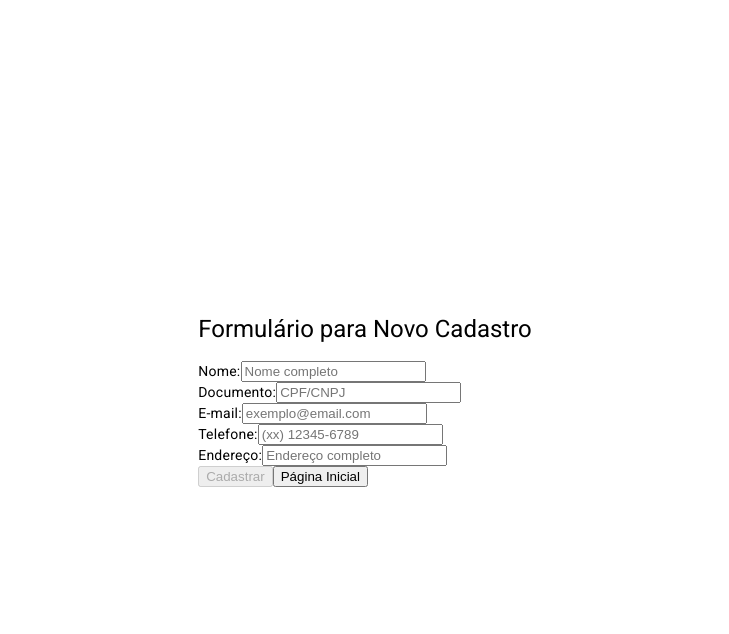
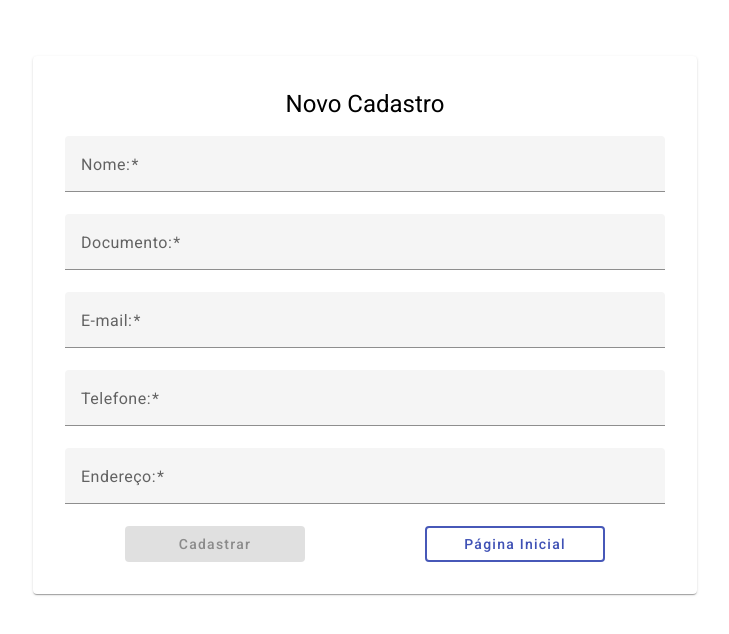
Before and after one commit to klaynmolina/ProjetoMXM, an Angular app in the folder FrontEnd/FrontEnd_CadastroPessoa_MXM/: page / in a window 1280 px wide. Both pictures are taken after a click on the button "Cadastrar". Shown: the top 634 px of the page, without its empty margins (275-1004 px from the left). Built offline with nearby package versions, Linux system fonts and the light colour scheme; no server answers.

Commit message:
Estilização das páginas e componentes do formulário

```diff
--- a/FrontEnd/FrontEnd_CadastroPessoa_MXM/src/app/Components/formulario/formulario.component.html
+++ b/FrontEnd/FrontEnd_CadastroPessoa_MXM/src/app/Components/formulario/formulario.component.html
@@ -1,29 +1,47 @@
+<mat-card>
     <h1>{{btnTitulo}}</h1>
     <form [formGroup]="formularioDados" (ngSubmit)="cadastrar()">
         <input type="hidden" formControlName="id">
 
         <div class="formulario">
-        <label for="nome">Nome:</label>
-        <input type="text" formControlName="nome" placeholder="Nome completo" required>
+            <mat-form-field>
+                <mat-label for="nome">Nome:</mat-label>
+                <input matInput type="text" formControlName="nome" placeholder="Nome completo" required>
+            </mat-form-field>
         </div>
+
         <div class="formulario">
-        <label for="nome">Documento:</label>
-        <input type="text" formControlName="documento" placeholder="CPF/CNPJ" required>
+            <mat-form-field>
+                <mat-label for="nome">Documento:</mat-label>
+                <input matInput type="text" formControlName="documento" placeholder="CPF/CNPJ" required>
+            </mat-form-field>
         </div>
+
         <div class="formulario">
-        <label for="nome">E-mail:</label>
-        <input type="text" formControlName="email" placeholder="exemplo@email.com" required>
+            <mat-form-field>
+                <mat-label for="nome">E-mail:</mat-label>
+                <input matInput type="text" formControlName="email" placeholder="exemplo@email.com" required>
+            </mat-form-field>
         </div>
+
         <div class="formulario">
-        <label for="nome">Telefone:</label>
-        <input type="text" formControlName="telefone" placeholder="(xx) 12345-6789" required>
+            <mat-form-field>
+                <mat-label for="nome">Telefone:</mat-label>
+                <input matInput type="text" formControlName="telefone" placeholder="00123456789" required>
+            </mat-form-field>
         </div>
+
         <div class="formulario">
-        <label for="nome">Endereço:</label>
-        <input type="text" formControlName="endereco" placeholder="Endereço completo" required>
+            <mat-form-field>
+                <mat-label for="nome">Endereço:</mat-label>
+                <input matInput type="text" formControlName="endereco" placeholder="Endereço completo" required>
+            </mat-form-field>
         </div>
-    <div class="btn-cadastrar">
-        <button type="submit" [disabled]="!formularioDados.valid">{{btnFuncao}}</button>
-        <button routerLink="/home">Página Inicial</button>
+
+        <div class="btns">
+            <button type="submit" [disabled]="!formularioDados.valid" mat-raised-button color="primary">{{btnFuncao}}</button>
+            <button routerLink="/home" mat-stroked-button color="primary" class="home-page-btn">Página Inicial</button>
         </div>
+
     </form>
+</mat-card>
--- a/FrontEnd/FrontEnd_CadastroPessoa_MXM/src/app/Components/formulario/formulario.component.ts
+++ b/FrontEnd/FrontEnd_CadastroPessoa_MXM/src/app/Components/formulario/formulario.component.ts
@@ -18,7 +18,7 @@ export class FormularioComponent implements OnInit {
 
   constructor() { }
   ngOnInit(): void {
-    console.log(this.dadosPessoa);
+    // console.log(this.dadosPessoa);
     this.formularioDados = new FormGroup({
       id: new FormControl(this.dadosPessoa ? this.dadosPessoa.id : 0),
       nome: new FormControl(this.dadosPessoa ? this.dadosPessoa.nome : '', [Validators.required]),
--- a/FrontEnd/FrontEnd_CadastroPessoa_MXM/src/app/Pages/atualizar/atualizar.component.ts
+++ b/FrontEnd/FrontEnd_CadastroPessoa_MXM/src/app/Pages/atualizar/atualizar.component.ts
@@ -11,7 +11,7 @@ import { FormularioComponent } from 'src/app/Components/formulario/formulario.co
 })
 export class AtualizarComponent implements OnInit {
   public btnFuncao = "Atualizar Cadastro";
-  public btnTitulo = "Formulário para Atualização de Cadastro";
+  public btnTitulo = "Atualização de Cadastro";
   pessoa!: Pessoa;
 
   constructor(private pessoaService: PessoaService, private route: ActivatedRoute, private router: Router) { }
--- a/FrontEnd/FrontEnd_CadastroPessoa_MXM/src/app/Pages/cadastro/cadastro.component.ts
+++ b/FrontEnd/FrontEnd_CadastroPessoa_MXM/src/app/Pages/cadastro/cadastro.component.ts
@@ -10,7 +10,7 @@ import { PessoaService } from 'src/app/Services/pessoa.service';
 })
 export class CadastroComponent {
   public btnFuncao = "Cadastrar";
-  public btnTitulo = "Formulário para Novo Cadastro";
+  public btnTitulo = "Novo Cadastro";
   constructor(private pessoaService: PessoaService, private router: Router) { }
   cadastrarPessoa(pessoa: Pessoa) {
     this.pessoaService.CreatePessoa(pessoa).subscribe((info) => {
--- a/FrontEnd/FrontEnd_CadastroPessoa_MXM/src/app/Pages/detalhar/detalhar.component.css
+++ b/FrontEnd/FrontEnd_CadastroPessoa_MXM/src/app/Pages/detalhar/detalhar.component.css
@@ -0,0 +1,4 @@
+mat-card {
+    margin-top: 1rem;
+    margin-bottom: 1rem;
+}
--- a/FrontEnd/FrontEnd_CadastroPessoa_MXM/src/app/Pages/detalhar/detalhar.component.html
+++ b/FrontEnd/FrontEnd_CadastroPessoa_MXM/src/app/Pages/detalhar/detalhar.component.html
@@ -1,44 +1,70 @@
+<mat-card>
     <div>
         <h1>Detalhes do Cadastro</h1>
     </div>
     <div *ngIf="pessoa">
         <form>
             <div class="formulario">
-            <label>Nome:</label>
-            <input type="text" value="{{pessoa.nome}}" disabled>
+                <mat-form-field>
+                    <mat-label>Nome:</mat-label>
+                    <input matInput type="text" value="{{pessoa.nome}}" disabled>
+                </mat-form-field>
             </div>
+
             <div class="formulario">
-            <label>Documento:</label>
-            <input type="text" value="{{pessoa.documento}}" disabled>
+                <mat-form-field>
+                    <mat-label>Documento:</mat-label>
+                    <input matInput type="text" value="{{pessoa.documento}}" disabled>
+                </mat-form-field>
             </div>
+
             <div class="formulario">
-            <label>E-mail:</label>
-            <input type="text" value="{{pessoa.email}}" disabled>
+                <mat-form-field>
+                    <mat-label>E-mail:</mat-label>
+                    <input matInput type="text" value="{{pessoa.email}}" disabled>
+                </mat-form-field>
             </div>
+
             <div class="formulario">
-            <label>Telefone:</label>
-            <input type="text" value="{{pessoa.telefone}}" disabled>
+                <mat-form-field>
+                    <mat-label>Telefone:</mat-label>
+                    <input matInput type="text" value="{{pessoa.telefone}}" disabled>
+                </mat-form-field>
             </div>
+
             <div class="formulario">
-            <label>Endereço:</label>
-            <input type="text" value="{{pessoa.endereco}}" disabled>
+                <mat-form-field>
+                    <mat-label>Endereço:</mat-label>
+                    <input matInput type="text" value="{{pessoa.endereco}}" disabled>
+                </mat-form-field>
             </div>
+
             <div class="formulario">
-            <label>Status do Cadastro:</label>
-            <input type="text" value="{{pessoa.statusCadastro == true ? 'Ativo' : 'Inativo'}}" disabled>
+                <mat-form-field>
+                    <mat-label>Status do Cadastro:</mat-label>
+                    <input matInput type="text" value="{{pessoa.statusCadastro == true ? 'Ativo' : 'Inativo'}}" disabled>
+                </mat-form-field>
             </div>
+
             <div class="formulario">
-            <label>Data de Criação:</label>
-            <input type="text" value="{{pessoa.dataCriacao}}" disabled>
+                <mat-form-field>
+                    <mat-label>Data de Criação:</mat-label>
+                    <input matInput type="text" value="{{pessoa.dataCriacao}}" disabled>
+                </mat-form-field>
             </div>
+
             <div class="formulario">
-            <label>Data de Alteração:</label>
-            <input type="text" value="{{pessoa.dataAlteracao}}" disabled>
+                <mat-form-field>
+                    <mat-label>Data de Alteração:</mat-label>
+                    <input matInput type="text" value="{{pessoa.dataAlteracao}}" disabled>
+                </mat-form-field>
             </div>
+
             <div class="btns">
-            <button (click)="desativarCadastro()">Desativar Cadastro</button>
-            <button routerLink="/atualizar/{{pessoa.id}}">Atualizar Cadastro</button>
-            <button routerLink="/home">Página Inicial</button>
+                <button (click)="desativarCadastro()" mat-raised-button color="warn">Desativar Cadastro</button>
+                <button routerLink="/atualizar/{{pessoa.id}}" mat-raised-button color="primary">Atualizar Cadastro</button>
+                <button routerLink="/home" mat-stroked-button color="primary" class="home-page-btn">Página Inicial</button>
             </div>
         </form>
     </div>
+</mat-card>
--- a/FrontEnd/FrontEnd_CadastroPessoa_MXM/src/app/Pages/home/home.component.html
+++ b/FrontEnd/FrontEnd_CadastroPessoa_MXM/src/app/Pages/home/home.component.html
@@ -1,11 +1,64 @@
-<div class="formulario">
-    <button routerLink="/cadastro">Cadastrar</button>
+<mat-card>
+    <div class="home-top">
+        <button routerLink="/cadastro" mat-raised-button color="primary">Cadastrar</button>
+        <h1>DESAFIO CADASTRO DE PESSOA</h1>
         <div class="pesquisa">
-        <label>Pesquisar:</label>
-        <input type="text" placeholder="Pesquisar" (input)="buscar($event)">
+            <mat-form-field class="pesquisar">
+                <mat-label>Pesquisar:</mat-label>
+                <input matInput type="text" (input)="buscar($event)">
+            </mat-form-field>
+
         </div>
     </div>
 
+    <table mat-table [dataSource]="pessoas" class="mat-elevation-z8">
+        <ng-container matColumnDef="Status">
+          <th mat-header-cell *matHeaderCellDef> Status </th>
+            <td mat-cell *matCellDef="let pessoa">
+                <div *ngIf="pessoa.statusCadastro == true; else inativo">
+                    <img class="status-img" src="assets/imagens/ativo.png" alt="Ativo">
+                </div>
+                <ng-template #inativo>
+                    <img class="status-img" src="assets/imagens/inativo.png" alt="Inativo">
+                </ng-template>
+            </td>
+        </ng-container>
+
+        <ng-container matColumnDef="Nome">
+          <th mat-header-cell *matHeaderCellDef> Nome </th>
+          <td mat-cell *matCellDef="let pessoa"> {{pessoa.nome}} </td>
+        </ng-container>
+
+        <ng-container matColumnDef="Documento">
+          <th mat-header-cell *matHeaderCellDef> Documento </th>
+          <td mat-cell *matCellDef="let pessoa"> {{pessoa.documento}} </td>
+        </ng-container>
+        <ng-container matColumnDef="E-mail">
+          <th mat-header-cell *matHeaderCellDef> E-mail </th>
+          <td mat-cell *matCellDef="let pessoa"> {{pessoa.email}} </td>
+        </ng-container>
+        <ng-container matColumnDef="Telefone">
+          <th mat-header-cell *matHeaderCellDef> Telefone </th>
+          <td mat-cell *matCellDef="let pessoa"> {{pessoa.telefone}} </td>
+        </ng-container>
+        <ng-container matColumnDef="Endereço">
+          <th mat-header-cell *matHeaderCellDef> Endereço </th>
+          <td mat-cell *matCellDef="let pessoa"> {{pessoa.endereco}} </td>
+        </ng-container>
+        <ng-container matColumnDef="FUNÇÕES ADMINISTRATIVAS" >
+          <th mat-header-cell *matHeaderCellDef class="funcoes-administrativas"> FUNÇÕES ADMINISTRATIVAS </th>
+            <td mat-cell *matCellDef="let pessoa">
+                <button routerLink="/atualizar/{{pessoa.id}}" mat-stroked-button color="primary" class="home-page-btn espacar-btn">Atualizar</button>
+                <button routerLink="/detalhar/{{pessoa.id}}" mat-stroked-button color="primary" class="home-page-btn espacar-btn">Detalhar</button>
+                <button mat-flat-button color="warn">Excluir</button>
+            </td>
+        </ng-container>
+
+        <tr mat-header-row *matHeaderRowDef="colunas"></tr>
+        <tr mat-row *matRowDef="let row; columns: colunas;"></tr>
+    </table>
+
+    <!--
     <table class="tabela">
         <thead>
             <tr>
@@ -16,7 +69,6 @@
                 <th>Telefone</th>
                 <th>Endereço</th>
                 <th>FUNÇÕES ADMINISTRATIVAS</th>
-            <!-- <th></th> -->
             </tr>
         </thead>
         <tbody *ngFor="let pessoa of pessoas">
@@ -39,7 +91,8 @@
                     <button routerLink="/detalhar/{{pessoa.id}}">Detalhar</button>
                     <button>Excluir</button>
                </td>
-           <!-- <td><button>Excluir</button></td> -->
            </tr>
         </tbody>
     </table>
+    -->
+</mat-card>
--- a/FrontEnd/FrontEnd_CadastroPessoa_MXM/src/app/Pages/home/home.component.ts
+++ b/FrontEnd/FrontEnd_CadastroPessoa_MXM/src/app/Pages/home/home.component.ts
@@ -16,6 +16,15 @@ buscar(event: Event) {
 
   public pessoas: Pessoa[] = [];
   public buscarPessoas: Pessoa[] = [];
+  colunas = [
+    'Status',
+    'Nome',
+    'Documento',
+    'E-mail',
+    'Telefone',
+    'Endereço',
+    'FUNÇÕES ADMINISTRATIVAS'
+  ]
 
   constructor (private pessoaService: PessoaService) { }
   ngOnInit(): void {
--- a/FrontEnd/FrontEnd_CadastroPessoa_MXM/src/styles.css
+++ b/FrontEnd/FrontEnd_CadastroPessoa_MXM/src/styles.css
@@ -1,13 +1,81 @@
+@import '~@angular/material/prebuilt-themes/indigo-pink.css';
+/* @import '~@angular/material/prebuilt-themes/purple-green.css'; */
+
+:root {
+    --light-background-purple: #dfe7ed;
+}
+
 html, body {
     width: 100vw;
     height: 100vh;
+    overflow-x: hidden;
 }
 .container {
     width: 100%;
-    height: 100%;
     display: flex;
     justify-content: center;
     align-items: center;
 }
 html, body { height: 100%; }
 body { margin: 0; font-family: Roboto, "Helvetica Neue", sans-serif; }
+
+mat-card {
+    background-color: var(--light-background-purple);
+    width: 100%;
+    height: 100%;
+    display: flex;
+    justify-content: center;
+    align-items: center;
+    margin: 0 auto;
+    padding: 2rem;
+    margin-top: 3.5rem;
+}
+
+mat-form-field {
+    width: 100%;
+}
+
+.home-page-btn {
+    border: 2px solid #4758B8 !important;
+}
+
+.formulario {
+    width: 600px;
+}
+
+.btns {
+    width: 100%;
+    display: flex;
+    align-items: center;
+    justify-content: space-around;
+}
+
+.btns button {
+    width: 180px;
+}
+
+.home-top {
+    width: 100%;
+    display: flex;
+    align-items: center;
+    justify-content: space-between;
+    margin-bottom: 5%;
+}
+
+.home-top button {
+    width: 180px;
+    height: 50px !important;
+    margin-bottom: 2%;
+}
+
+.pesquisar {
+    height: 70px;
+}
+
+.funcoes-administrativas {
+    text-align: center !important;
+}
+
+.espacar-btn{
+    margin-right: 10px;
+}
```
Also changed, not shown: FrontEnd/FrontEnd_CadastroPessoa_MXM/src/app/app.module.ts (+11 -1 lines). Lines whose indentation alone changed are shown as unchanged.
